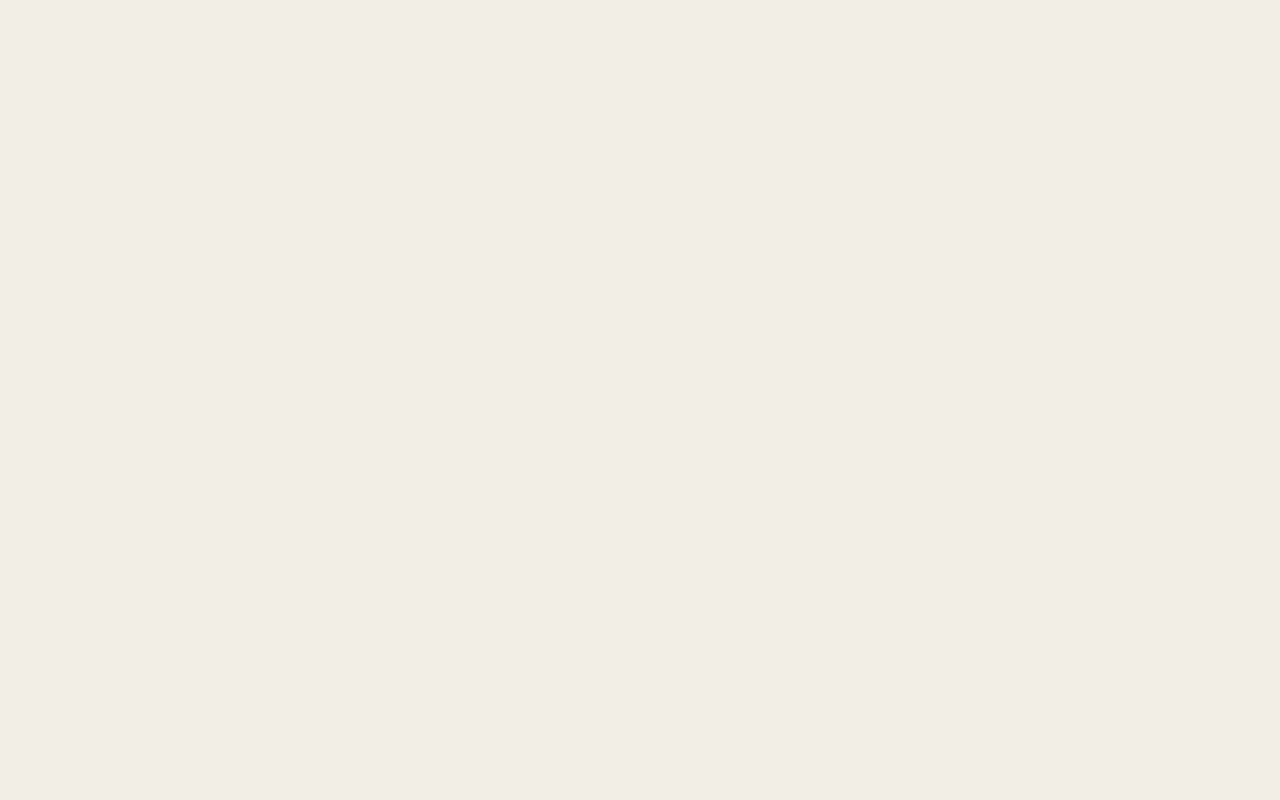
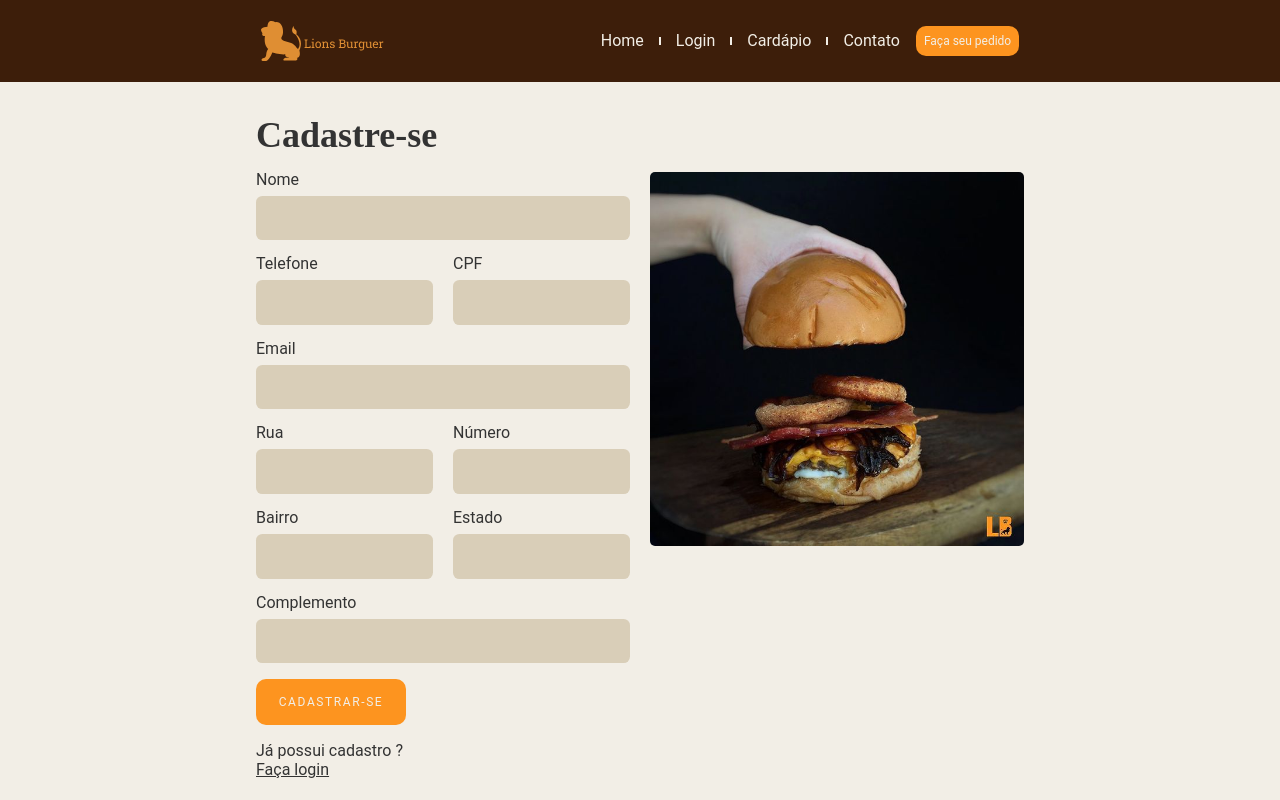
Before and after one commit to AntonyRafael/lions-burguer, a React (Create React App) app: page /cadastro in a window 1280 px wide. Shown: the top 800 px of the page. Built offline with nearby package versions, Linux system fonts and the light colour scheme.

Commit message:
signUp page and nav

```diff
--- a/src/App.js
+++ b/src/App.js
@@ -2,6 +2,7 @@ import { BrowserRouter, Route, Switch } from "react-router-dom";
 import Home from "./pages/Home/Home";
 import Login from "./pages/Login/Login";
 import './App.css'
+import Cadastro from "./pages/Cadastro/Cadastro";
 function App() {
   return (
     <div className="App">
@@ -9,6 +10,7 @@ function App() {
         <Switch>
           <Route exact path='/' component={Home} />
           <Route exact path='/login' component={Login} />
+          <Route exact path='/cadastro' component={Cadastro} />
         </Switch>
       </BrowserRouter>
     </div>
--- a/src/Components/CardInfo/CardInfo.js
+++ b/src/Components/CardInfo/CardInfo.js
@@ -1,15 +1,15 @@
 import React from "react";
 import styles from "./CardInfo.module.scss";
 
-const CardInfo = () => {
+const CardInfo = ({image,alt, title, text}) => {
   return (
     <div className={styles.cardInfo}>
       <div className={styles.img}>
-        <img src="assets/porta.svg" alt="Porta"/>
+        <img src={image} alt={alt}/>
       </div>
       <div className={styles.infos}>
-        <p>Funcionamento</p>
-        <span>Atendimento de Ter à Sex 18:00 às 00:00 </span>
+        <p>{title}</p>
+        <span>{text}</span>
       </div>
     </div>
   );
--- a/src/Components/CardInfo/CardInfo.module.scss
+++ b/src/Components/CardInfo/CardInfo.module.scss
@@ -9,7 +9,7 @@
   padding: 1rem;
   box-shadow: 2px 2px 10px 0px rgba(0,0,0,0.5);
 
-  & + div {
+  &:nth-child(2) {
     margin: 0 1.25rem;
     margin-top: 1rem;
   }
--- a/src/Components/Header/Header.js
+++ b/src/Components/Header/Header.js
@@ -7,15 +7,15 @@ const Header = () => {
   return (
     <header>
       <div className={`container ${styles.headerContainer}`}>
-        <img src="assets/LogoLion.svg" alt="Logo" />
+        <Link to={"/"}><img src="assets/LogoLion.svg" alt="Logo" /></Link>
         <nav>
           <ul>
             <li>
               <Link to={"/"}>Home</Link>
             </li>
-            <li><Link to={"/"}>Sobre</Link></li>
-            <li><Link to={"/"}>Cardápio</Link></li>
-            <li><Link to={"/"}>Contato</Link></li>
+            <li><Link to={"/login"}>Login</Link></li>
+            <li><a href="#cardapio">Cardápio</a></li>
+            <li><a href="#contato"> Contato</a></li>
             <Button text="Faça seu pedido" />
           </ul>
         </nav>
--- a/src/Components/Input/Input.module.scss
+++ b/src/Components/Input/Input.module.scss
@@ -22,6 +22,7 @@
   }
 
   .label {
+    color: var(--text-dark);
     display: block;
     font-size: 1rem;
     line-height: 1;
--- a/src/Components/MapContainer/MapContainer.js
+++ b/src/Components/MapContainer/MapContainer.js
@@ -4,7 +4,7 @@ import styles from "./MapContainer.module.scss"
 const MapContainer = () => {
 
   return (
-    <div className={styles.mapContainer}>
+    <div className={styles.mapContainer} id="contato">
       <h1>Atendimento</h1>
         <iframe title="Maps" src="https://www.google.com/maps/embed?pb=!1m18!1m12!1m3!1d3750.1630389320862!2d-44.161114685633066!3d-19.959644544384957!2m3!1f0!2f0!3f0!3m2!1i1024!2i768!4f13.1!3m3!1m2!1s0xa6c176b5494d79%3A0x30d911a9158a12!2sR.%20S%C3%A3o%20Geraldo%2C%20128%20-%20Dom%20Bosco%2C%20Betim%20-%20MG%2C%2032670-534!5e0!3m2!1spt-BR!2sbr!4v1620420580351!5m2!1spt-BR!2sbr" width="600" height="450" ></iframe>
     </div>
--- a/src/Hooks/useForm.js
+++ b/src/Hooks/useForm.js
@@ -8,6 +8,10 @@ const types = {
   email: {
     regex: /^(([^<>()[\]\\.,;:\s@"]+(\.[^<>()[\]\\.,;:\s@"]+)*)|(".+"))@((\[[0-9]{1,3}\.[0-9]{1,3}\.[0-9]{1,3}\.[0-9]{1,3}\])|(([a-zA-Z\-0-9]+\.)+[a-zA-Z]{2,}))$/,
     message: "Email inválido",
+  },
+  cpf: {
+    regex: /^([0-9]{3}\.?[0-9]{3}\.?[0-9]{3}\-?[0-9]{2}|[0-9]{2}\.?[0-9]{3}\.?[0-9]{3}\/?[0-9]{4}\-?[0-9]{2})$/,
+    message: "cpf inválido",
   },
   number: {
     regex: /^\d+$/,
--- /dev/null
+++ b/src/pages/Cadastro/Cadastro.js
@@ -0,0 +1,69 @@
+import React from "react";
+import { Link } from "react-router-dom";
+import Button from "../../Components/Button/Button";
+import Footer from "../../Components/Footer/Footer";
+import Header from "../../Components/Header/Header";
+import Input from "../../Components/Input/Input";
+import useForm from "../../Hooks/useForm";
+import styles from "./Cadastro.module.scss";
+
+const Cadastro = () => {
+  const nome = useForm();
+  const telefone = useForm();
+  const cpf = useForm('cpf');
+  const email = useForm('email');
+  const rua = useForm();
+  const numero = useForm();
+  const bairro = useForm();
+  const uf = useForm();
+  const complemento = useForm();
+
+  return (
+    <>
+      <Header />
+      <div className="container">
+        <h1 className={styles.heading}>Cadastre-se</h1>
+
+        <div className={styles.cadastro}>
+          <div>
+            <div className={styles.formUp}>
+              <Input label="Nome" type="text" name="nome" {...nome} />
+              <div className={styles.wrapper}>
+                <Input
+                  label="Telefone"
+                  type="text"
+                  name="telefone"
+                  placeholder="apenas números"
+                  {...telefone}
+                />
+                <Input label="CPF" type="text" name="cpf" {...cpf} />
+              </div>
+              <Input label="Email" type="text" name="email" {...email} />
+              <div className={styles.wrapper}>
+                <Input label="Rua" type="text" name="rua" {...rua} />
+                <Input label="Número" type="text" name="numero" {...numero} />
+              </div>
+              <div className={styles.wrapper}>
+                <Input label="Bairro" type="text" name="bairro" {...bairro} />
+                <Input label="Estado" type="text" name="uf" {...uf} />
+              </div>
+              <Input
+                label="Complemento"
+                type="text"
+                name="complemento"
+                {...complemento}
+              />
+              <Button text="Cadastrar-se" />
+            </div>
+            <span>Já possui cadastro ?</span>
+            <Link to={"/login"}><span>Faça login</span></Link>
+          </div>
+
+          <img src="assets/hamburguer.jpg" alt="Hamburguer" />
+        </div>
+      </div>
+      <Footer />
+    </>
+  );
+};
+export default Cadastro;
--- /dev/null
+++ b/src/pages/Cadastro/Cadastro.module.scss
@@ -0,0 +1,38 @@
+.heading {
+  font-family: var(--type-second);
+  font-size: 2.25rem;
+  margin-top: 2rem;
+}
+.cadastro {
+  margin-top: 1rem;
+  display: grid;
+  grid-template-columns: 1fr 1fr;
+  gap: 1.25rem;
+
+  .formUp {
+    .wrapper {
+      display: grid;
+      grid-template-columns: 1fr 1fr;
+      gap: 1.25rem;
+    }
+
+    button  {
+        width: 9.375rem;
+        height: 2.875rem;
+        text-transform: uppercase;
+        margin-bottom: 1rem;
+        letter-spacing: 0.1rem;
+    }
+}
+a  {
+  display: block;
+  text-decoration: underline;
+}
+
+img {
+    display: block;
+    max-width: 100%;
+    border-radius: 5px;
+}
+
+}
--- a/src/pages/Home/Home.js
+++ b/src/pages/Home/Home.js
@@ -8,9 +8,7 @@ import MapContainer from "../../Components/MapContainer/MapContainer";
 import CardInfo from "../../Components/CardInfo/CardInfo";
 import Footer from "../../Components/Footer/Footer";
 
-
 const Home = () => {
-
   return (
     <>
       <Header />
@@ -34,7 +32,7 @@ const Home = () => {
           </div>
         </section>
 
-        <section className={styles.cardapio}>
+        <section className={styles.cardapio} id="cardapio">
           <h1>
             Confira nosso <span>saboroso</span> menu
           </h1>
@@ -61,10 +59,27 @@ const Home = () => {
           </div>
         </section>
         <MapContainer />
-        <section style={{display: 'flex'}}>
-          <CardInfo />
-          <CardInfo />
-          <CardInfo />
+        <section style={{ display: "flex" }}>
+          <CardInfo
+            image="assets/navigator.svg"
+            alt="Porta"
+            title="Endereço"
+            text="Rua XXXXXX, 111, Centro -
+            Contagem MG"
+          />
+          <CardInfo
+            image="assets/porta.svg"
+            alt="Endereço"
+            title="Funcionamento"
+            text="Atendimento de Ter à Sex 18:00 às 00:00"
+          />
+          <CardInfo
+             image="assets/call.svg"
+             alt="Telefone"
+             title="Contato"
+             text="(31) 99999-9999
+             lionsburguer@gmail.com"
+          />
         </section>
       </div>
 
--- a/src/pages/Login/Login.js
+++ b/src/pages/Login/Login.js
@@ -5,6 +5,7 @@ import Input from "../../Components/Input/Input";
 import styles from "./Login.module.scss";
 import useForm from "../../Hooks/useForm"
 import Button from "../../Components/Button/Button";
+import { Link } from "react-router-dom";
 
 const Login = () => {
 
@@ -21,7 +22,7 @@ const Login = () => {
           <Input label="Senha" type="password" name="password" {...password} />
           <Button text="Login"/>
           <span>Ainda não se cadastrou ?</span>
-          <span>Cadastre-se agora</span>
+          <Link to={"/cadastro"}><span>Cadastre-se agora</span></Link>
         </div>
 
         <img src="assets/hamburguer.jpg" alt="Hamburguer"/>
--- a/src/pages/Login/Login.module.scss
+++ b/src/pages/Login/Login.module.scss
@@ -31,12 +31,10 @@
     margin-bottom: 1rem;
   }
 
-  span {
-    & + span {
+   a {
       display: block;
       text-decoration: underline;
     }
-  }
 
   img {
     display: block;
```
